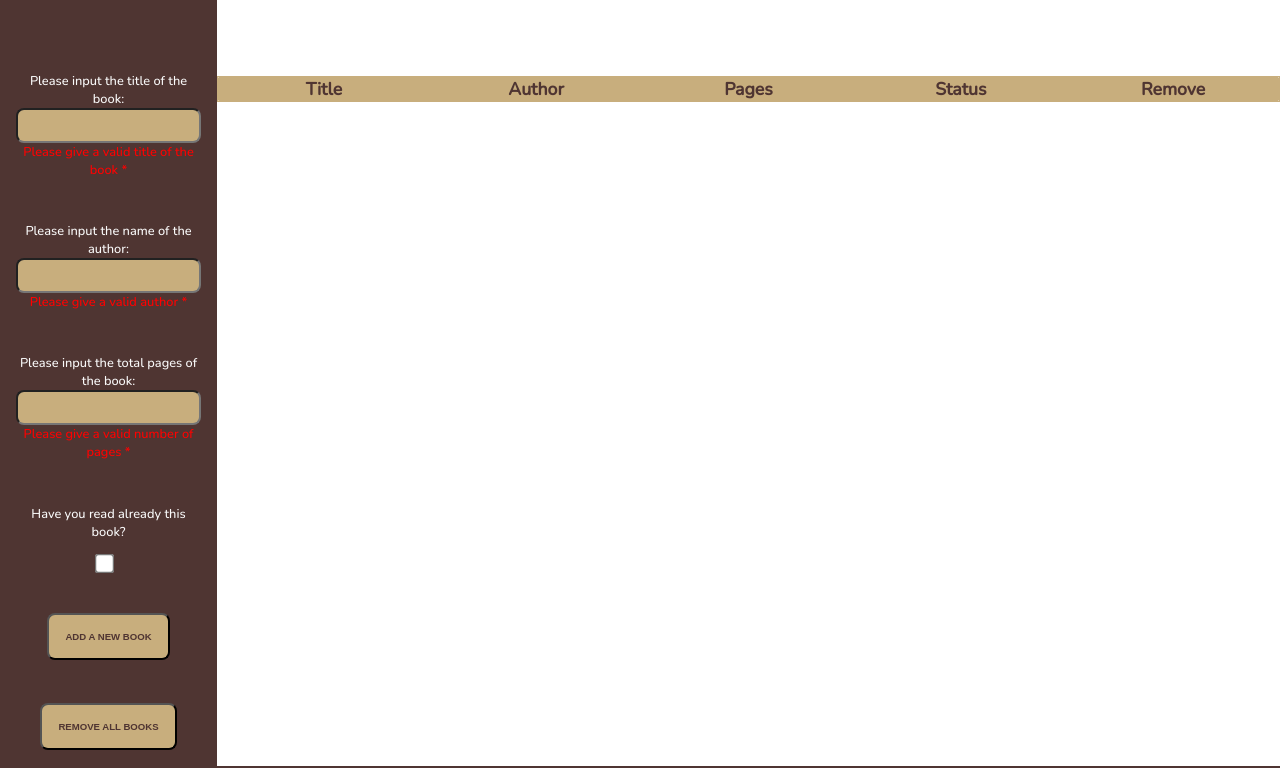
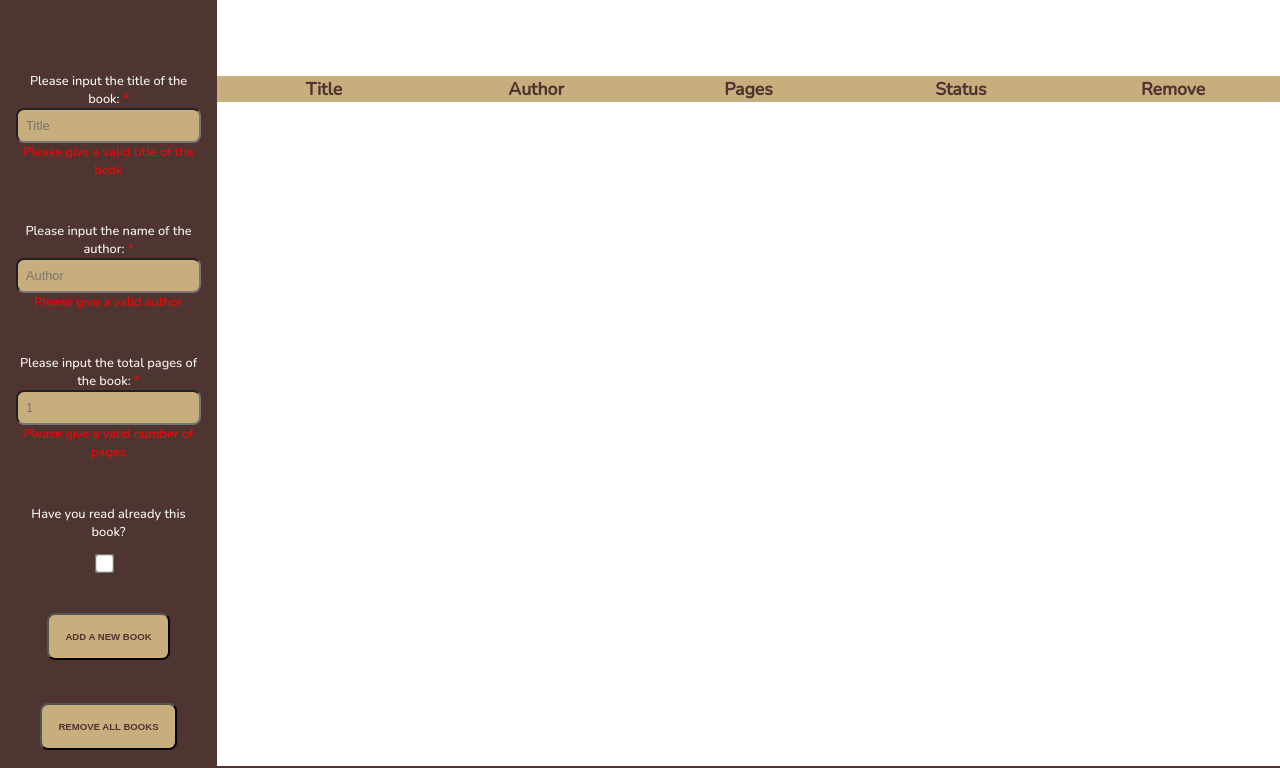
Before and after one commit to jordanpapaditsas/datapages-vault, a plain HTML site: page index.html in a window 1280 px wide. Both pictures are taken after a click on the button "ADD A NEW BOOK". Shown: the part 96-864 px from the top of the page. Drawn offline with nearby package versions, Linux system fonts and the light colour scheme.

Commit message:
Added required symbol '*' in form validation

```diff
--- a/css/style.css
+++ b/css/style.css
@@ -14,6 +14,10 @@
   margin: 0;
   padding: 0;
   box-sizing: border-box;
+}
+
+.abbrv {
+  color: red;
 }
 
 .wbm-logo {
--- a/index.html
+++ b/index.html
@@ -31,18 +31,18 @@
       </div>
       <form>
         <div class="title-input">
-          <label for="book-title">Please input the title of the book: </label>
-          <input type="text" name="book-title" id="book-title" autocomplete="off" required>
+          <label for="book-title">Please input the title of the book: <span class="abbrv">*</span></label>
+          <input type="text" name="book-title" id="book-title" autocomplete="off" required placeholder="Title">
           <span class="error-message"></span>
         </div>
         <div class="author-input">
-          <label for="author-name">Please input the name of the author: </label>
-          <input type="text" name="author-name" id="author-name" autocomplete="off" required>
+          <label for="author-name">Please input the name of the author: <span class="abbrv">*</span></label>
+          <input type="text" name="author-name" id="author-name" autocomplete="off" required placeholder="Author">
           <span class="error-message"></span>
         </div>
         <div class="pages-input">
-          <label for="pages-number">Please input the total pages of the book:</label>
-          <input type="text" name="pages-number" id="pages-number" minlength="1" autocomplete="off" required>
+          <label for="pages-number">Please input the total pages of the book: <span class="abbrv">*</span></label>
+          <input type="text" name="pages-number" id="pages-number" minlength="1" autocomplete="off" required placeholder="1">
           <span class="error-message"></span>
         </div>
         <div class="read-checkbox">
--- a/src/index.js
+++ b/src/index.js
@@ -135,17 +135,17 @@ function validateFormBooks() {
   let isValid = true;
 
   if (!title) {
-    showError(titleErrorMessage, 'Please give a valid title of the book *');
+    showError(titleErrorMessage, 'Please give a valid title of the book');
     isValid = false;
   }
 
   if (!author) {
-    showError(authorErrorMessage, 'Please give a valid author *');
+    showError(authorErrorMessage, 'Please give a valid author');
     isValid = false;
   }
 
   if (!pages || isNaN(pages) || pages <= 0) {
-    showError(pagesErrorMessage, 'Please give a valid number of pages *');
+    showError(pagesErrorMessage, 'Please give a valid number of pages');
     isValid = false;
   }
   return isValid;
```
